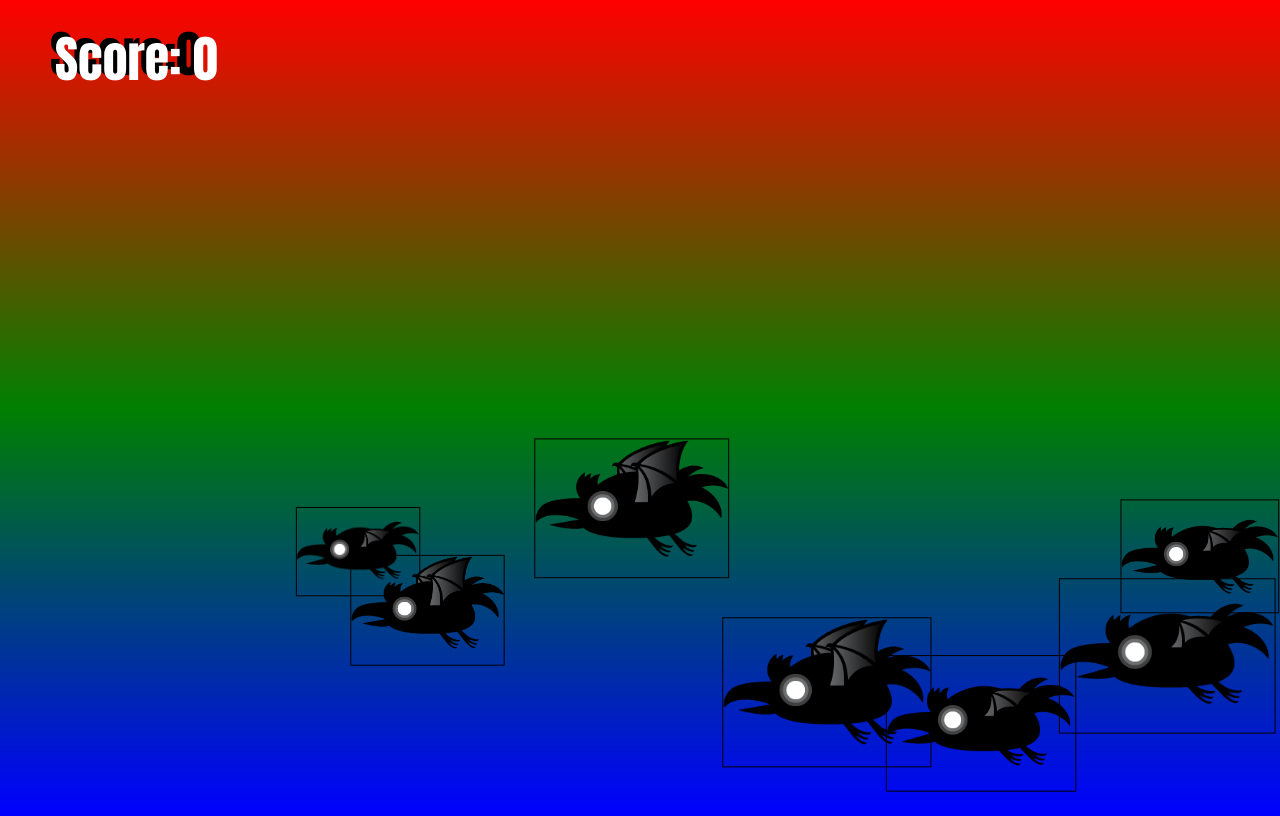
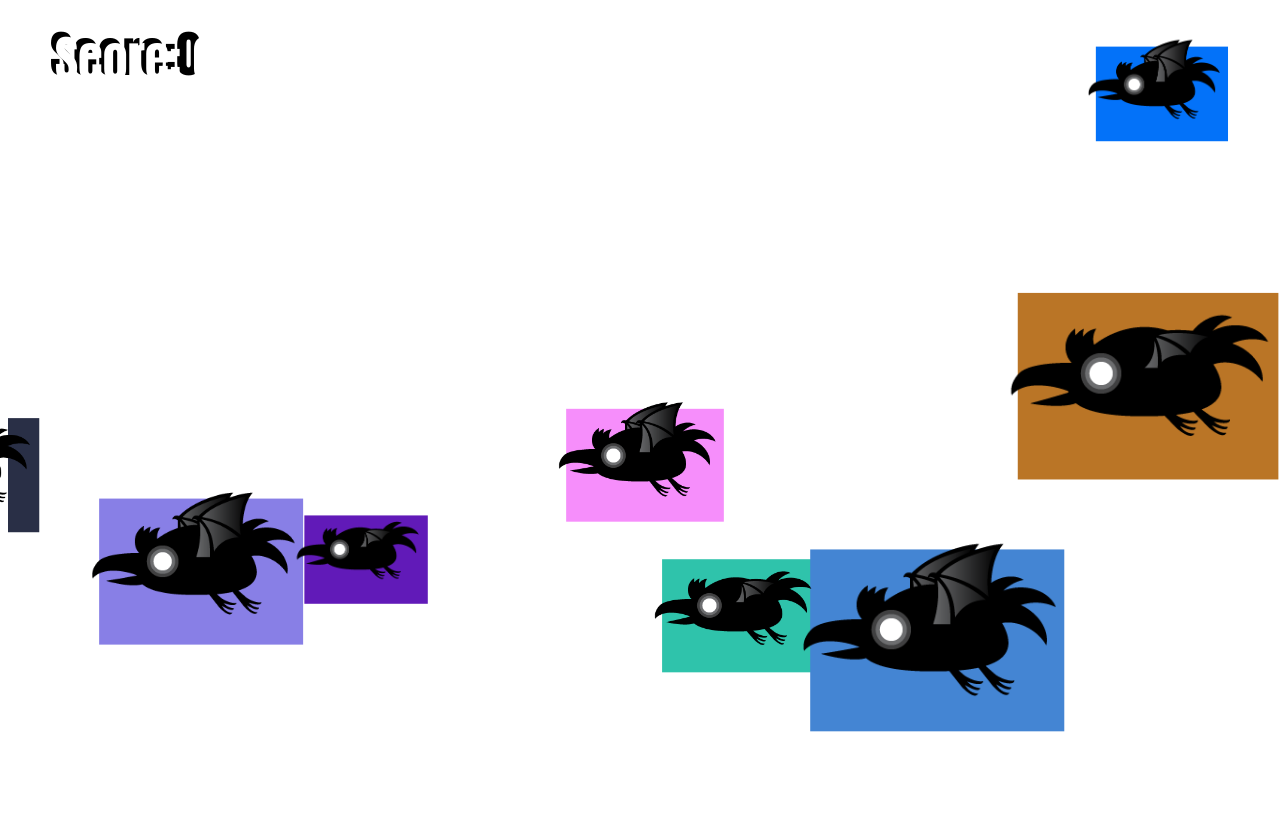
Before and after one commit to Adamwest023/Point-and-Shoot-Game, a plain HTML site: page index.html in a window 1280 px wide. Drawn offline with Linux system fonts and the light colour scheme.

Commit message:
added click functionality to delete ravens when clickedin hitbox

```diff
--- a/index.html
+++ b/index.html
@@ -8,6 +8,7 @@
     <link rel="stylesheet" href="style.css"/>
 </head>
 <body>
+    <canvas id="collisionCanvas"></canvas>
     <canvas id="canvas1"></canvas>
 
     <script src="script.js"></script>
--- a/script.js
+++ b/script.js
@@ -1,8 +1,14 @@
+//Canvas
 const canvas = document.getElementById('canvas1');
 const ctx = canvas.getContext('2d');
-
 canvas.width = window.innerWidth;
 canvas.height = window.innerHeight;
+
+//collision Canvas
+const collisionCanvas = document.getElementById('collisionCanvas');
+const collisionCtx = collisionCanvas.getContext('2d');
+collisionCanvas.width = window.innerWidth;
+collisionCanvas.height = window.innerHeight;
 
 //score keeping
 let score = 0;
@@ -34,6 +40,11 @@ class Raven {
         this.maxFrame = 4;
         this.timeSinceFlap = 100;
         this.flapInterval = Math.random() * 50 + 50;
+        this.randomColors = [Math.floor(Math.random() * 255), Math.floor(Math.random() * 255),
+        Math.floor(Math.random() * 255)];
+        this.color = 'rgb(' + this.randomColors[0] + ',' + this.randomColors[1]
+            + ',' + this.randomColors[2] + ')';
+
     }
     update(deltaTime) {
         //if the sprite hits the edge of the screen it will bounce back
@@ -52,7 +63,8 @@ class Raven {
         }
     };
     draw() {
-        ctx.strokeRect(this.x, this.y, this.width, this.height);
+        collisionCtx.fillStyle = this.color;
+        collisionCtx.fillRect(this.x, this.y, this.width, this.height);
         ctx.drawImage(this.image, this.frame * this.spriteWidth, 0, this.spriteWidth, this.spriteHeight, this.x, this.y, this.width, this.height);
     };
 };
@@ -67,15 +79,23 @@ function drawScore() {
 
 // event listener to see if collision happens with click
 window.addEventListener('click', function (e) {
-    console.log(e.x,e.y);
-    const detectPixelColor = ctx.getImageData(e.x,e.y, 1,1);
+    //using getImageData to give us the coordinates of where the mouse was clicked
+    const detectPixelColor = collisionCtx.getImageData(e.x, e.y, 1, 1);
     console.log(detectPixelColor);
+    const pc = detectPixelColor.data;
+    ravens.forEach(object => {
+        if (object.randomColors[0] === pc[0] && object.randomColors[1] === pc[1] && object.randomColors[2] === pc[2]) {
+            object.markedForDeletion = true;
+            score++;
+        }
+    });
 });
 
 
 //timestamp is in milliseconds
 function animate(timestamp) {
     ctx.clearRect(0, 0, canvas.width, canvas.height);
+    collisionCtx.clearRect(0, 0, canvas.width, canvas.height);
     let deltaTime = timestamp - lastTime;
     lastTime = timestamp;
     timeToNextRaven += deltaTime;
@@ -83,6 +103,10 @@ function animate(timestamp) {
     if (timeToNextRaven > ravenInterval) {
         ravens.push(new Raven());
         timeToNextRaven = 0;
+        //sort function to create depth with raven sizes
+        ravens.sort(function (a, b) {
+            return a.width - b.width;
+        });
     };
     drawScore();
     //uses spread operator to add each raven's update and draw methods to the animate function
--- a/style.css
+++ b/style.css
@@ -1,5 +1,5 @@
 body {
-    background: linear-gradient(to bottom, red, green, blue);
+    /* background: linear-gradient(to bottom, red, green, blue); */
     width: 100vw;
     height: 100vh;
     overflow: hidden;
@@ -12,3 +12,7 @@ body {
     top: 0;
     left: 0;
 }
+
+#collisionCanvas {
+    /* background: red; */
+}
```
